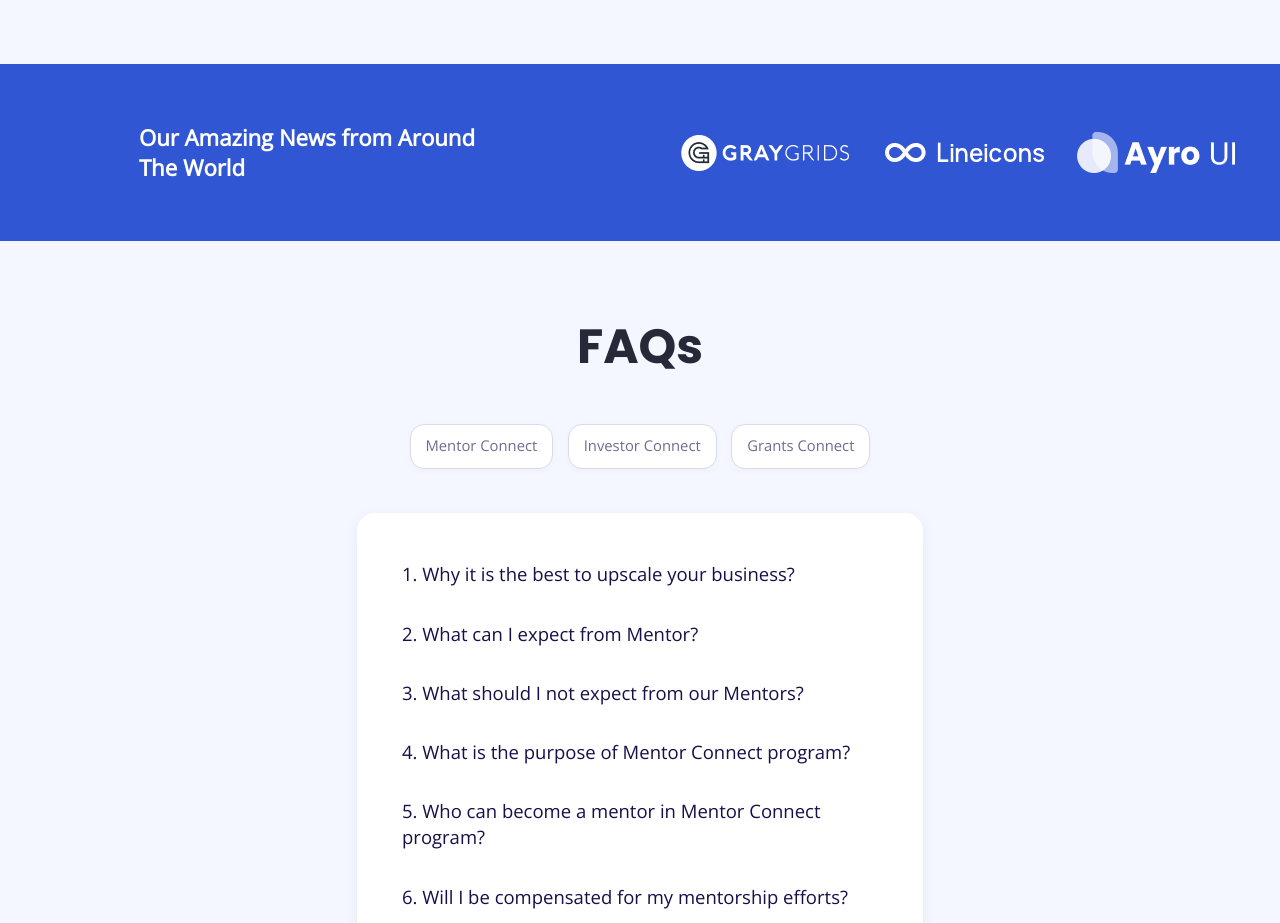
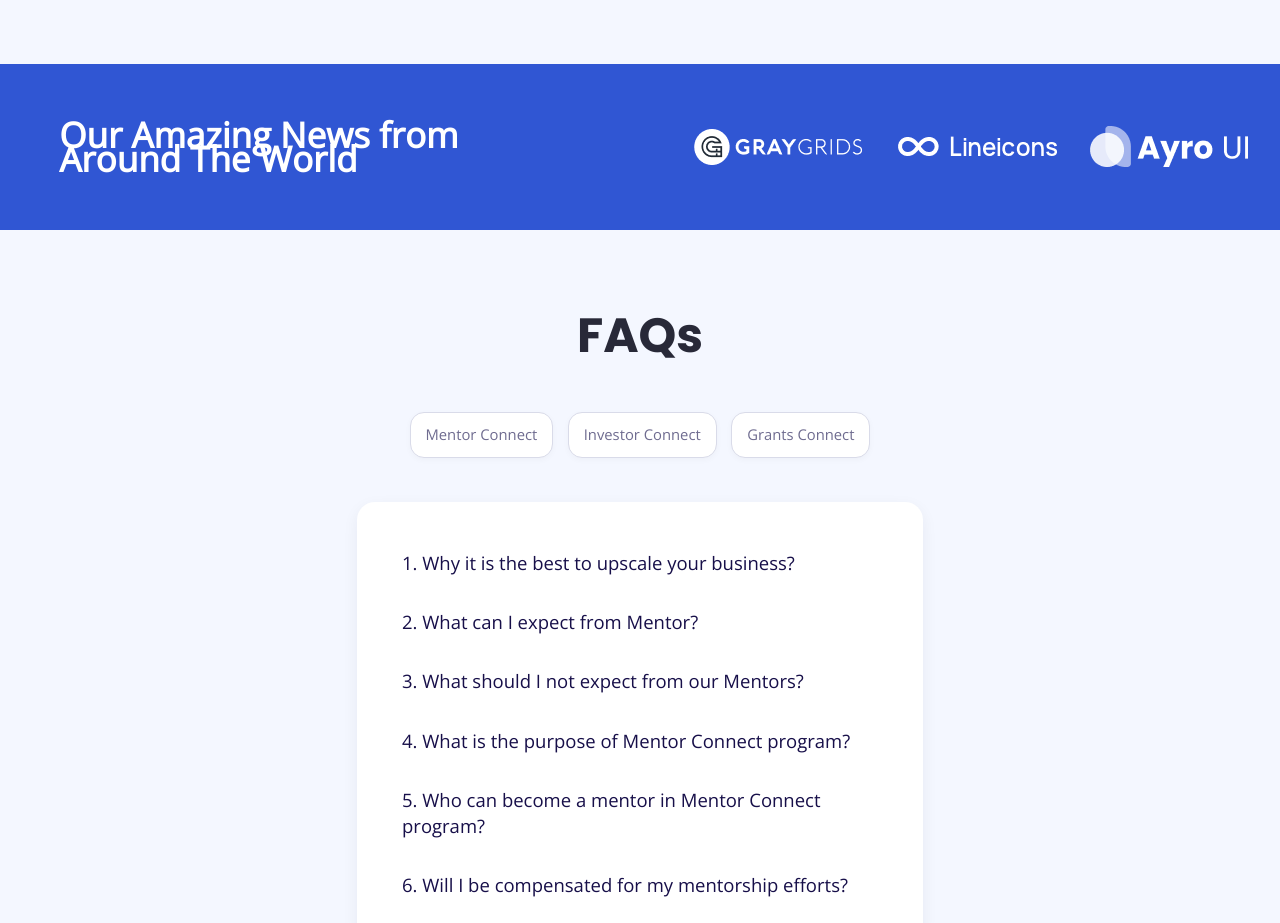
Before and after one commit to cocreatelab/cocreatelabsfrontend, a React (Create React App) app: page / in a window 1280 px wide. Shown: the part 8520-9443 px from the top of the page. Built offline with nearby package versions, Linux system fonts and the light colour scheme; a web font is replaced by a local one.

Commit message:
Update Bluerectangle.jsx

```diff
--- a/src/components/Bluerectangle.jsx
+++ b/src/components/Bluerectangle.jsx
@@ -1,40 +1,3 @@
-// import React from 'react'
-// import "./bluerectangle.css";
-// import Doticon from "../assets/Doticon.png";
-// import Doticon1 from "../assets/Dottedshape.png";
-// import Ayro from "../assets/Ayro.png";
-// import Graygrids from "../assets/GrayGrids.png";
-// import Lineicons from "../assets/LineIcons.png";
-// export const Bluerectangle = () => {
-//   return (
-//     <div>
-//         <div className="blue-rectangle-parent-container">
-//         <div className="blue-rectangle-left-icon">
-//                     <img src={Doticon} alt="" />
-//                 </div>
-//             <div className="blue-rectangle-content">
-
-//                 <div className="blue-rectangle-contentchild">
-//                     <div className="blue-left-content">
-//                             <h2>Our Amazing News from Around The World</h2>
-//                     </div>
-//                     <div className="blue-right-content">
-//                         <img src={Graygrids} alt="" />
-//                         <img src={Lineicons} alt="" />
-//                         <img src={Ayro} alt="" />
-//                     </div>
-
-//                 </div>
-//             </div>
-//             <div className="blue-rectangle-right-icon">
-//                 <img src={Doticon1} alt="" />
-//                 </div>
-//         </div>
-//     </div>
-//   )
-// }
-
-
 import React from 'react';
 import './bluerectangle.css';
 import Doticon from '../assets/Doticon.png';
@@ -42,7 +5,6 @@ import Doticon1 from '../assets/Dottedshape.png';
 import Ayro from '../assets/Ayro.png';
 import Graygrids from '../assets/GrayGrids.png';
 import Lineicons from '../assets/LineIcons.png';
-
 export const Bluerectangle = () => {
   return (
     <div>
@@ -51,11 +13,11 @@ export const Bluerectangle = () => {
           <img src={Doticon} alt="" />
         </div>
         <div className="blue-rectangle-content">
-          <div className="blue-rectangle-contentchild">
-            <div className="blue-left-content">
-              <h2 className="text-xl md:text-2xl">Our Amazing News from Around The World</h2>
+          <div className="container blue-rectangle-contentchild">
+            <div className="container blue-left-content">
+              <h2 className="">Our Amazing News from Around The World</h2>
             </div>
-            <div className="blue-right-content">
+            <div className="container blue-right-content">
               <img className="w-1/3 md:w-auto" src={Graygrids} alt="" />
               <img className="w-1/3 md:w-auto" src={Lineicons} alt="" />
               <img className="w-1/3 md:w-auto" src={Ayro} alt="" />
```
